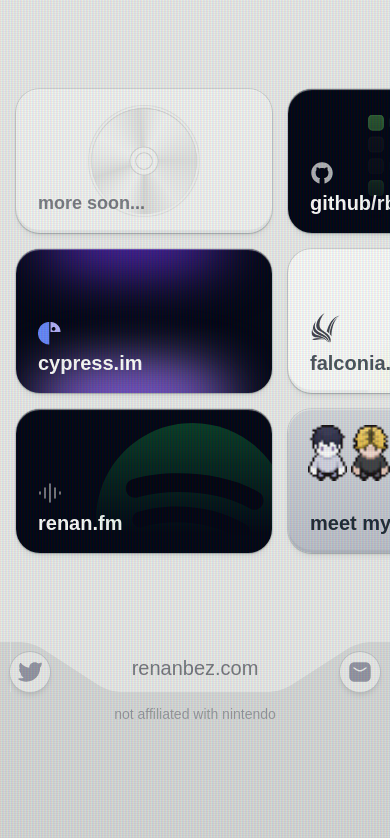
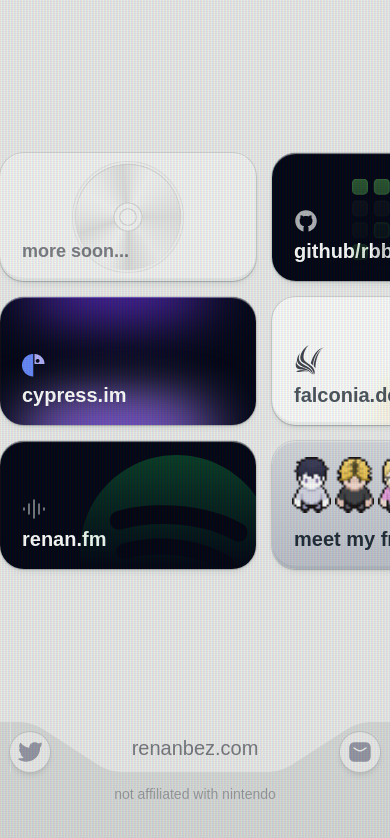
Before and after one commit to rbbalestrin/renanbezdotcom, a SvelteKit app: page / in a window 390 px wide. Shown: the top 838 px of the page. Built offline with nearby package versions, Linux system fonts and the light colour scheme; what tailwindcss-image-rendering would draw is missing.

Commit message:
feat: melhorar layout responsivo para dispositivos móveis

```diff
--- a/src/app.css
+++ b/src/app.css
@@ -38,7 +38,7 @@
 	}
 
 	.grid-layout {
-    grid-template-columns: repeat(3, max(256px, 1fr));
+		grid-template-columns: repeat(auto-fit, minmax(240px, 1fr));
 	}
 
 	@keyframes flicker {
--- a/src/lib/components/Card.svelte
+++ b/src/lib/components/Card.svelte
@@ -10,7 +10,7 @@
 	target="_blank"
 	{href}
 	class={clsx(
-    "rounded-3xl flex relative w-64 h-36 group hover:scale-[1.01] transition-transform",
+		"rounded-3xl flex relative w-64 xs:w-56 sm:w-64 min-h-[8rem] h-32 xs:h-36 group hover:scale-[1.01] transition-transform",
 		additionalClasses,
 		soft ? "soft-channel-shadow" : "channel-shadow"
 	)}
--- a/src/routes/+layout.svelte
+++ b/src/routes/+layout.svelte
@@ -18,6 +18,7 @@
 <svelte:head>
 	<title>renan</title>
 	<meta name="description" content="fullstack designer" />
+	<meta name="viewport" content="width=device-width, initial-scale=1.0" />
 
 	<meta property="og:url" content="https://www.renanbez.com/" />
 	<meta property="og:type" content="website" />
--- a/src/routes/+page.svelte
+++ b/src/routes/+page.svelte
@@ -15,12 +15,44 @@
 	onMount(() => {
 		const container: HTMLElement | null =
 			document.querySelector(".horizontal-scroll");
-        container?.addEventListener("wheel", function (e: WheelEvent) {
-            if (e.deltaY) {
+
+		const handleWheel = (e: WheelEvent) => {
+			if (e.deltaY && container) {
 				e.preventDefault(); // Prevents vertical scroll
 				container.scrollLeft += e.deltaY * 0.4; // Adjust scrolling speed
 			}
-        });
+		};
+
+		// Add wheel event listener for desktop
+		container?.addEventListener("wheel", handleWheel);
+
+		// Add touch event listeners for mobile
+		let startX: number;
+		let scrollLeft: number;
+
+		const touchStart = (e: TouchEvent) => {
+			if (!container) return;
+			startX = e.touches[0].pageX - container.offsetLeft;
+			scrollLeft = container.scrollLeft;
+		};
+
+		const touchMove = (e: TouchEvent) => {
+			if (!container) return;
+			e.preventDefault();
+			const x = e.touches[0].pageX - container.offsetLeft;
+			const walk = (x - startX) * 2; // Adjust scrolling speed
+			container.scrollLeft = scrollLeft - walk;
+		};
+
+		container?.addEventListener("touchstart", touchStart);
+		container?.addEventListener("touchmove", touchMove);
+
+		return () => {
+			// Clean up
+			container?.removeEventListener("wheel", handleWheel);
+			container?.removeEventListener("touchstart", touchStart);
+			container?.removeEventListener("touchmove", touchMove);
+		};
 	});
 </script>
 
@@ -35,7 +67,7 @@
 			class="hidden md:block absolute top-0 bottom-0 left-0 w-14 bg-gradient-to-l from-transparent to-[#EEEEEE] z-10"
 		/>
 		<div
-            class="fade-in-right grid grid-rows-3 grid-flow-col gap-4 p-2 px-4 md:p-8 md:px-14 w-full max-w-7xl mx-auto horizontal-scroll"
+			class="fade-in-right grid grid-rows-3 sm:grid-rows-2 md:grid-rows-3 grid-flow-col gap-4 sm:gap-4 p-2 px-2 sm:px-4 md:p-8 md:px-14 w-full max-w-7xl mx-auto horizontal-scroll"
 		>
 			<MoreSoonCard />
 			<Cypress />
@@ -49,6 +81,9 @@
 			<EmptyCard />
 			<EmptyCard />
 
+			<EmptyCard soft={true} />
+			<EmptyCard soft={true} />
+			<EmptyCard soft={true} />
 			<EmptyCard soft={true} />
 			<EmptyCard soft={true} />
 			<EmptyCard soft={true} />
@@ -74,9 +109,7 @@
 			not affiliated with nintendo
 		</p>
 		<div class="flex">
-            <div
-                class="w-full overflow-hidden bg-[#DBDCDD] h-[50px] sm:h-[70px]"
-            />
+			<div class="w-full overflow-hidden bg-[#DBDCDD] h-[50px] sm:h-[70px]" />
 			<img
 				class="w-[122px] h-[50px] sm:w-[170px] sm:h-[70px] -scale-x-100"
 				src={NotchEdge}
@@ -95,7 +128,7 @@
         </p> -->
 			</div>
 			<img
-                class="w-[122px] h-[50px] sm:h-[70px] sm:w-[170px]"
+				class="w-[122px] h-[50px] sm:w-[170px] sm:h-[70px]"
 				src={NotchEdge}
 				alt=""
 			/>
@@ -103,7 +136,7 @@
 		</div>
 		<div class="w-full bg-[#DBDCDD] h-[40px] sm:min-h-[70px]" />
 	</div>
-    <div class="block sm:hidden w-full h-28 bg-[#DBDCDD]" />
+	<div class="block sm:hidden w-full h-8 bg-[#DBDCDD]" />
 </main>
 
 <style>
@@ -113,9 +146,20 @@
 		white-space: nowrap;
 		scrollbar-width: none; /* For Firefox */
 		-ms-overflow-style: none; /* For Internet Explorer and Edge */
+		-webkit-overflow-scrolling: touch; /* Improved touch scrolling */
 	}
 
 	.horizontal-scroll::-webkit-scrollbar {
 		width: 0px; /* For Chrome, Safari, and Opera */
 	}
+
+	@media (max-width: 640px) {
+		.horizontal-scroll {
+			scroll-snap-type: x mandatory;
+		}
+
+		.horizontal-scroll > :global(*) {
+			scroll-snap-align: start;
+		}
+	}
 </style>
--- a/tailwind.config.js
+++ b/tailwind.config.js
@@ -4,6 +4,14 @@
 export default {
 	content: ["./src/**/*.{html,js,svelte,ts}"],
 	theme: {
+		screens: {
+			xs: "480px",
+			sm: "640px",
+			md: "768px",
+			lg: "1024px",
+			xl: "1280px",
+			"2xl": "1536px",
+		},
 		extend: {
 			fontFamily: {
 				space: ['"Space Grotesk"', "sans-serif"],
@@ -39,7 +47,7 @@
 						"--squircle-radius": value,
 					}),
 				},
-        { values: theme("squircleRadius") },
+				{ values: theme("squircleRadius") }
 			);
 		}),
 
@@ -51,7 +59,7 @@
 						"--squircle-smooth": value,
 					}),
 				},
-        { values: theme("squircleSmooth") },
+				{ values: theme("squircleSmooth") }
 			);
 		}),
 
```
Lines whose indentation alone changed are shown as unchanged.
